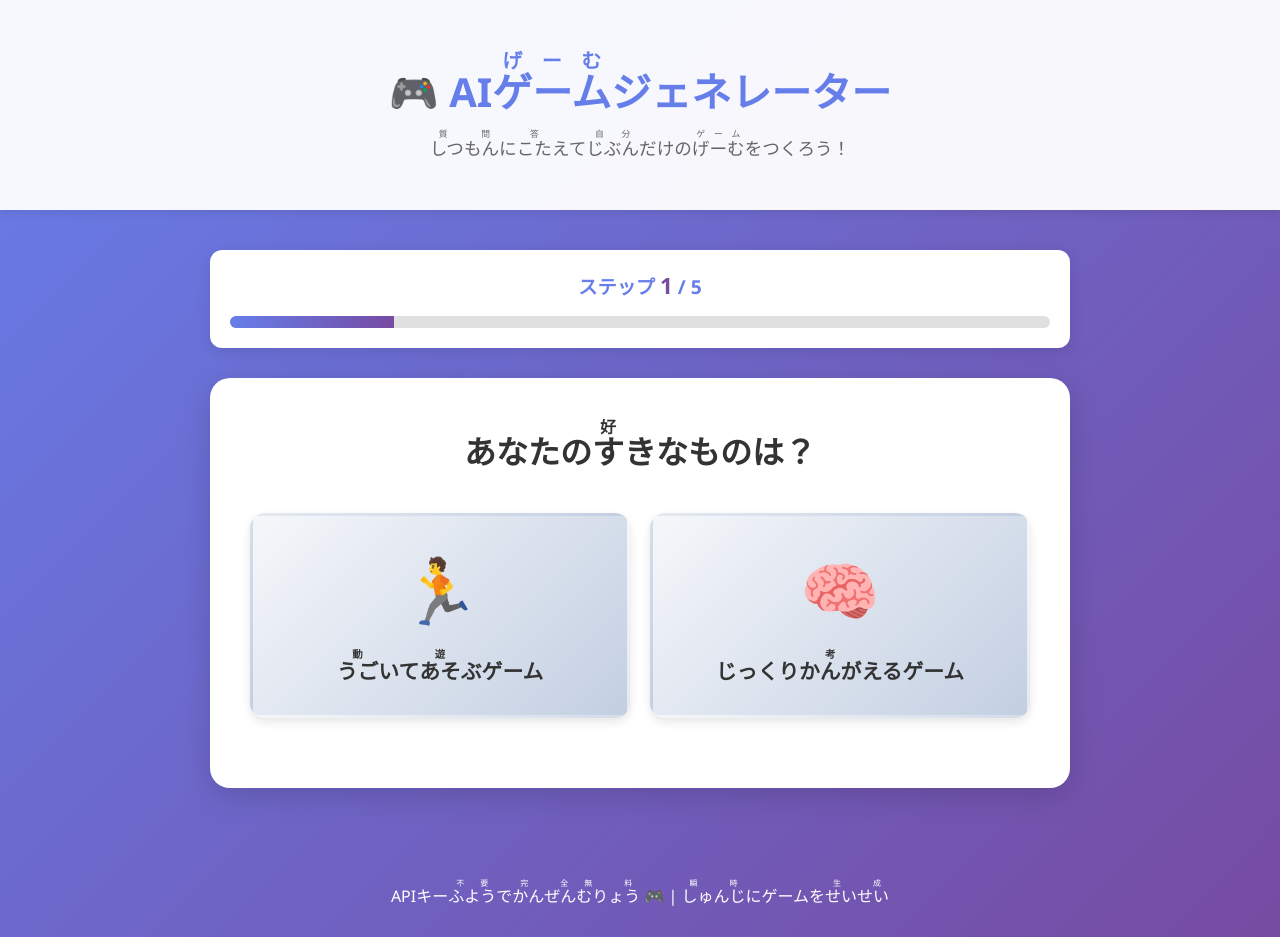
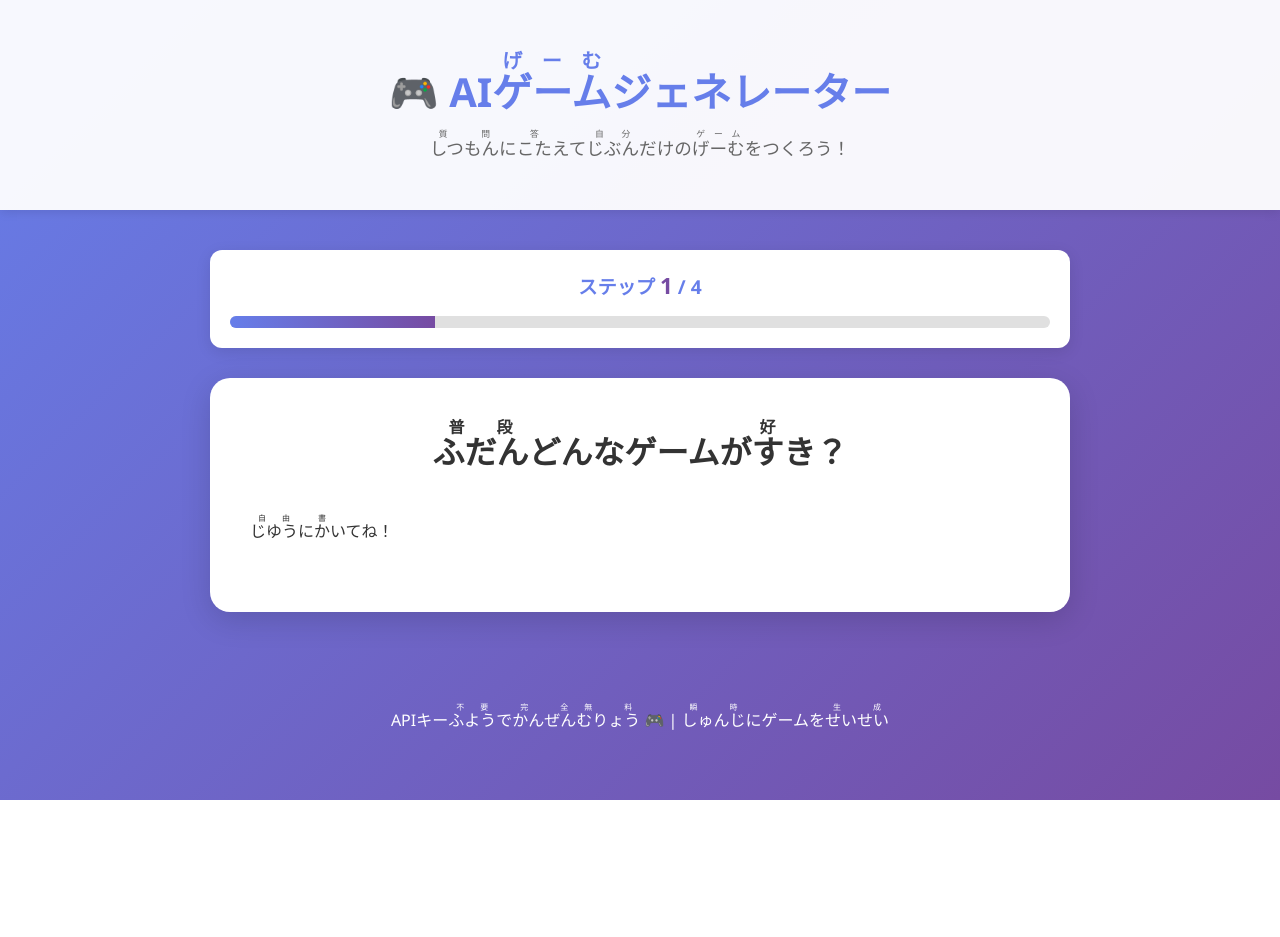
Before and after one commit to megmegfire/ai-game-generator-simple, a website: page public/index-quiz.html in a window 1280 px wide. After the commit the page ends 800 px from the top, so only its background shows below. Drawn offline with Linux system fonts and the light colour scheme.

Commit message:
Update index-quiz.html

```diff
--- a/public/index-quiz.html
+++ b/public/index-quiz.html
@@ -24,16 +24,17 @@
             <!-- プログレスバー -->
             <div class="progress-container">
                 <div class="progress-text">
-                    <span id="progressText">ステップ <span id="currentStep">1</span> / 5</span>
+                    <span id="progressText">ステップ <span id="currentStep">1</span> / 4</span>
                 </div>
                 <div class="progress-bar">
-                    <div id="progressFill" class="progress-fill" style="width: 20%;"></div>
+                    <div id="progressFill" class="progress-fill" style="width: 25%;"></div>
                 </div>
             </div>
 
             <!-- 質問カード -->
             <div class="quiz-card">
-                <h2 id="questionTitle" class="question-title">あなたの<ruby>す<rt>好</rt></ruby>きなものは？</h2>
+                <h2 id="questionTitle" class="question-title"><ruby>ふだん<rt>普段</rt></ruby>どんなゲームが<ruby>す<rt>好</rt></ruby>き？</h2>
+                <p id="questionSubtitle" class="question-subtitle"><ruby>じゆう<rt>自由</rt></ruby>に<ruby>か<rt>書</rt></ruby>いてね！</p>
 
                 <!-- 選択肢コンテナ -->
                 <div id="optionsContainer" class="options-container">
@@ -53,6 +54,10 @@
                 <h2 class="result-title">🎉 あなただけのゲームができたよ！</h2>
 
                 <div class="result-summary">
+                    <div class="summary-item">
+                        <span class="summary-label"><ruby>にゅうりょく<rt>入力</rt></ruby>:</span>
+                        <span id="resultInput" class="summary-value"></span>
+                    </div>
                     <div class="summary-item">
                         <span class="summary-label">ゲーム:</span>
                         <span id="resultGame" class="summary-value"></span>
@@ -123,6 +128,6 @@
         <p>APIキー<ruby>ふよう<rt>不要</rt></ruby>で<ruby>かんぜん<rt>完全</rt></ruby><ruby>むりょう<rt>無料</rt></ruby> 🎮 | <ruby>しゅんじ<rt>瞬時</rt></ruby>にゲームを<ruby>せいせい<rt>生成</rt></ruby></p>
     </footer>
 
-    <script src="js/app-quiz.js"></script>
+    <script src="js/app-quiz-v2.js"></script>
 </body>
 </html>
```
